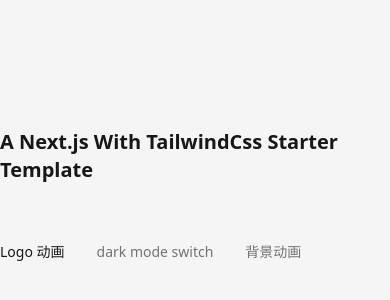
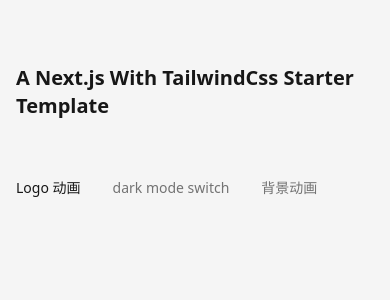
Before and after one commit to PengPeng-Qi/100-days-demo, a Next.js app: page / in a window 390 px wide. Shown: the top 300 px of the page. Built offline with nearby package versions, Linux system fonts and the light colour scheme.

Commit message:
feat: update layout

```diff
--- a/app/page.tsx
+++ b/app/page.tsx
@@ -3,7 +3,7 @@
 
 export default function Home() {
   return (
-    <div className="mt-32 sm:mx-28 lg:mx-56">
+    <div className="mx-4 mt-16 sm:mx-28 sm:mt-32 lg:mx-56">
       <div className="text-xl font-semibold">A Next.js With TailwindCss Starter Template</div>
 
       <div className="text mt-12">
```
